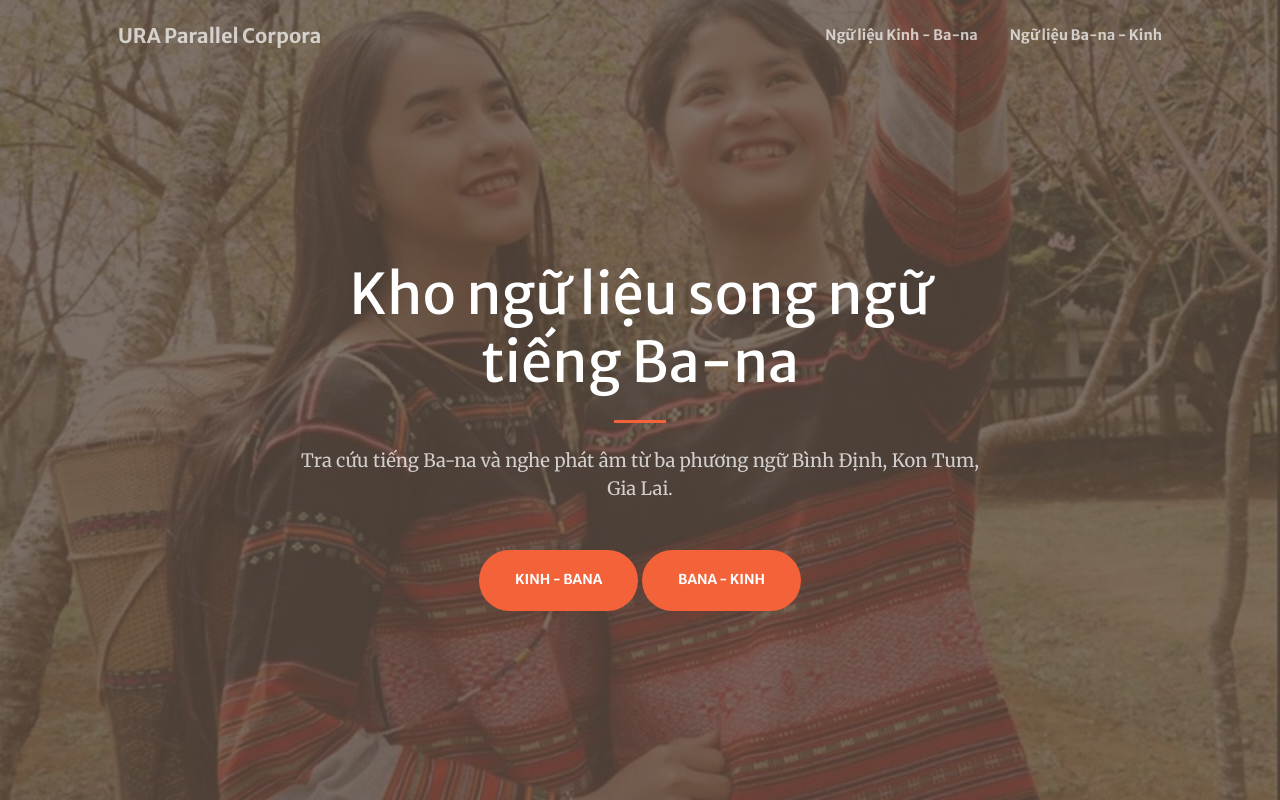
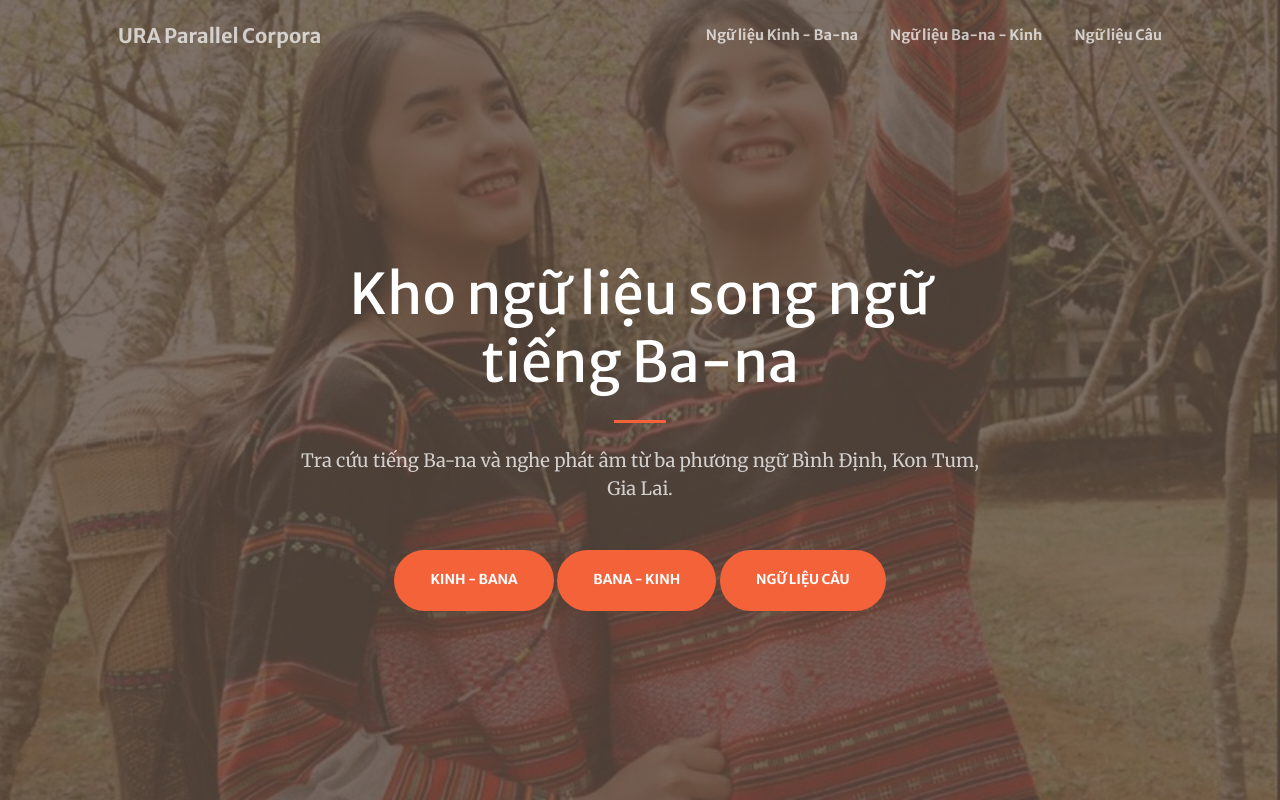
Before and after one commit to martinakaduc/bahnaric-vietnamese-bilingual-dictionary-web, a Flask app: page / in a window 1280 px wide. Run offline with Flask 3, Linux system fonts and the light colour scheme; some libraries are stand-ins or nearby versions.

Commit message:
Add files via upload

```diff
--- a/templates/index.html
+++ b/templates/index.html
@@ -42,6 +42,9 @@
                     <li class="nav-item">
                         <a class="nav-link" href="/bahnar">Ngữ liệu Ba-na - Kinh</a>
                     </li>
+                    <li class="nav-item">
+                        <a class="nav-link" href="/nglieucauKHKT">Ngữ liệu Câu</a>
+                    </li>
                 </ul>
             </div>
         </div>
@@ -61,8 +64,9 @@
                         Tra cứu tiếng Ba-na và nghe phát âm từ ba phương ngữ Bình Định,
                         Kon Tum, Gia Lai.
                     </p>
-                    <a class="btn btn-primary btn-xl" href="/bahnar/bilingual-dictionary/kinh">Kinh - Bana</a>
-                    <a class="btn btn-primary btn-xl" href="/bahnar/bilingual-dictionary/bahnar">Bana - Kinh</a>
+                    <a class="btn btn-primary btn-xl" href="/kinh">Kinh - Bana</a>
+                    <a class="btn btn-primary btn-xl" href="/bahnar">Bana - Kinh</a>
+                    <a class="btn btn-primary btn-xl" href="/nglieucauKHKT">Ngữ liệu câu</a>
                 </div>
             </div>
         </div>
```
Also changed, not shown: templates/layout.html (+5 -2 lines).
